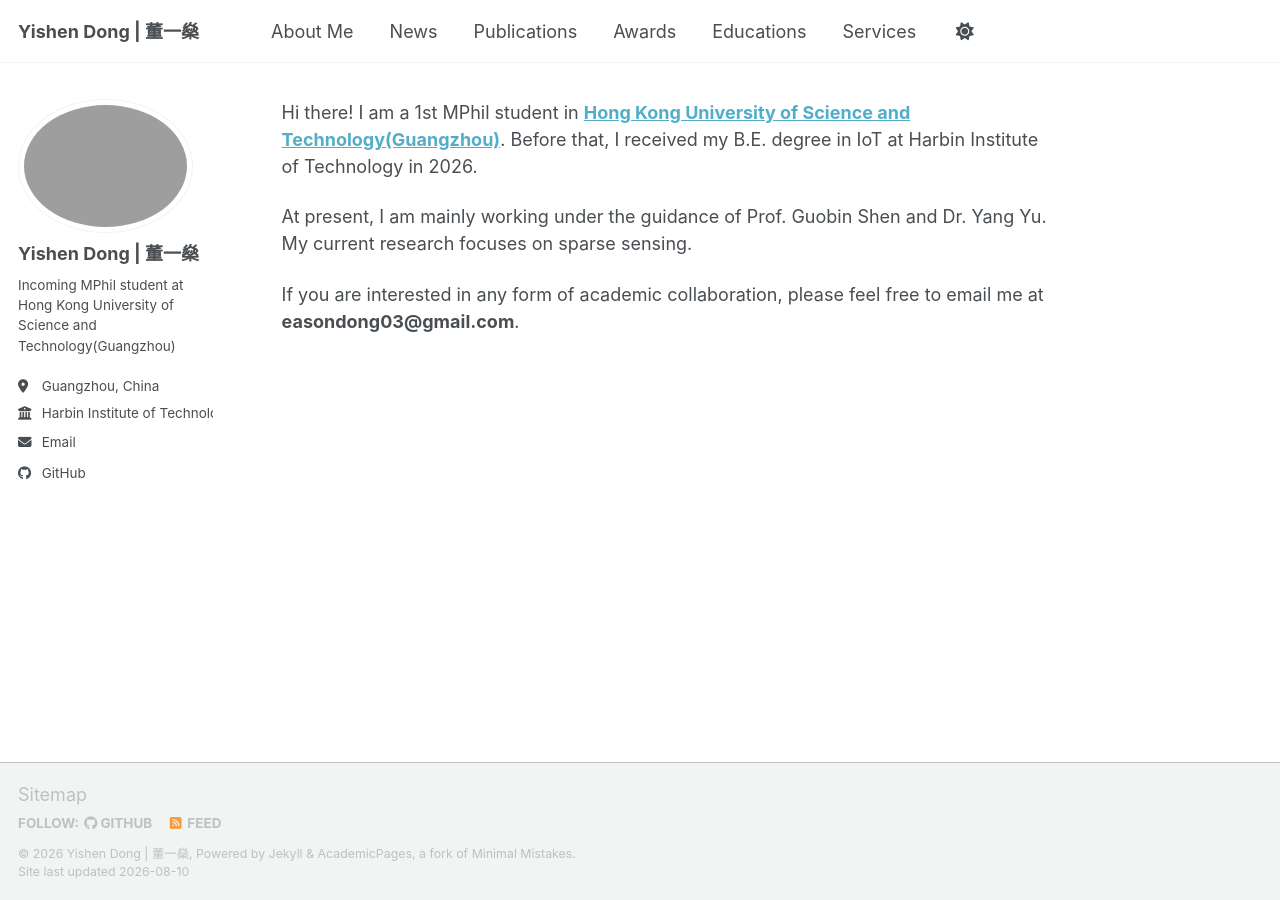
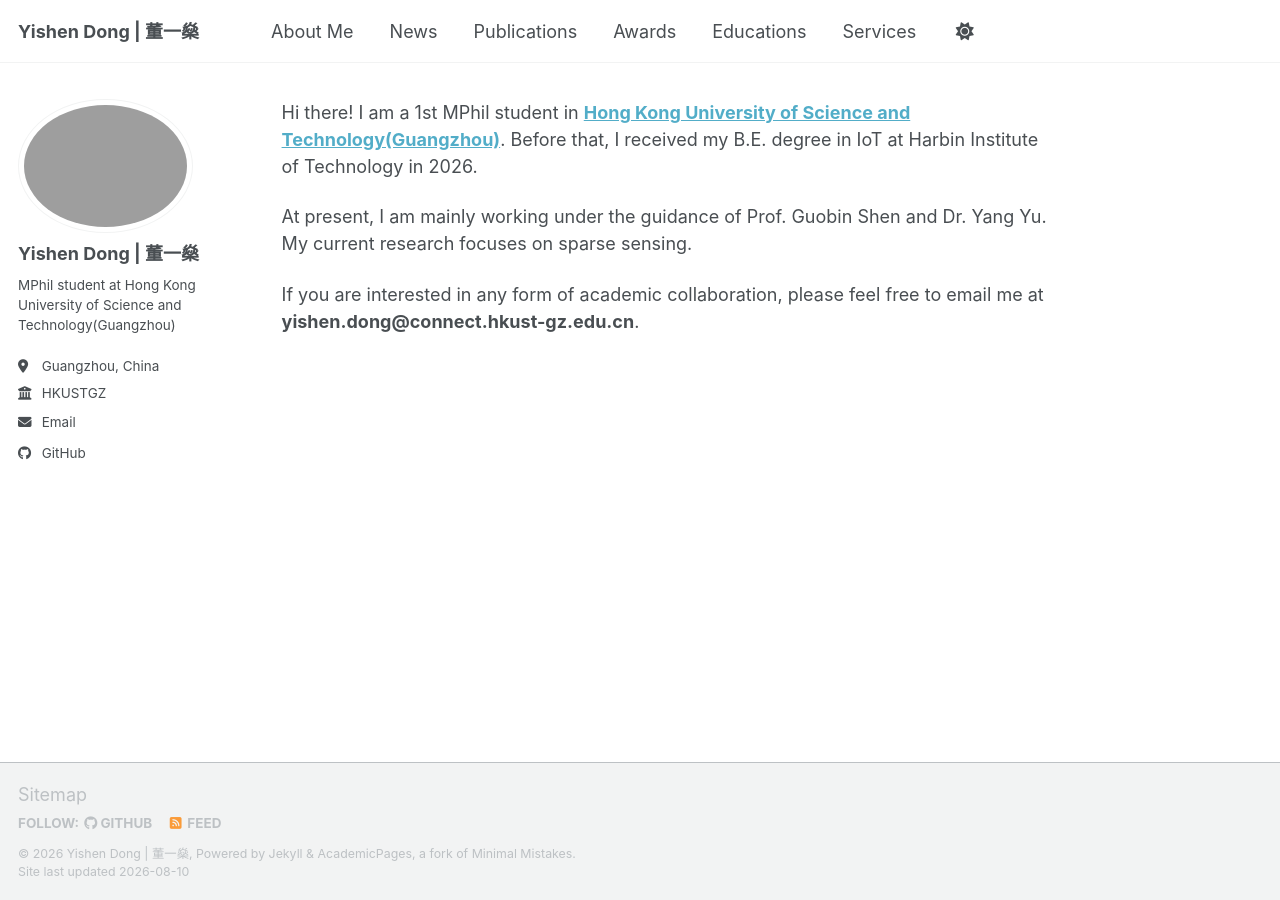
Before and after one commit to Arsinter/arsinter.github.io, a Jekyll site: the page built from _pages/includes/intro.md, in a window 1280 px wide. Built offline with Jekyll 4.4.1, drawn with Linux system fonts in a browser that asks for light colours; our own code applies the rules of GitHub Pages for plain Markdown files; a script bundle is joined from its source files by our own code; library files that are not in the unit come from our copies.

Commit message:
images/me.jpeg

```diff
--- a/_config.yml
+++ b/_config.yml
@@ -23,14 +23,14 @@
 #               Additional customization can be done by editing /_includes/author-profile.html
 author:
   # Biographic information
-  avatar           : "me.jpg"
+  avatar           : "me.jpeg"
   name             : "Yishen Dong | 董一燊"
   pronouns         : # example: "she/her"
-  bio              : "Incoming MPhil student at Hong Kong University of Science and Technology(Guangzhou)"
+  bio              : "MPhil student at Hong Kong University of Science and Technology(Guangzhou)"
   location         : "Guangzhou, China"
-  employer         : "Harbin Institute of Technology"
+  employer         : "HKUSTGZ"
   uri              : # URL
-  email            : "easondong03@gmail.com"
+  email            : "yishen.dong@connect.hkust-gz.edu.cn"
 
   # Academic websites
   academia         : # URL
--- a/_data/authors.yml
+++ b/_data/authors.yml
@@ -13,6 +13,6 @@
   name        : "Name2 Name2"
   email       : "name2@name2.com"
   bio         : "I ordered what?"
-  avatar      : "me.jpg"
+  avatar      : "me.jpeg"
   twitter     : "name2"
   google_plus : "Name"
--- a/_pages/includes/intro.md
+++ b/_pages/includes/intro.md
@@ -3,4 +3,4 @@
 
 At present, I am mainly working under the guidance of Prof. Guobin Shen and Dr. Yang Yu. My current research focuses on sparse sensing.
 
-If you are interested in any form of academic collaboration, please feel free to email me at **easondong03@gmail.com**.
+If you are interested in any form of academic collaboration, please feel free to email me at **yishen.dong@connect.hkust-gz.edu.cn**.
```
Also changed, not shown: 1 other file.
